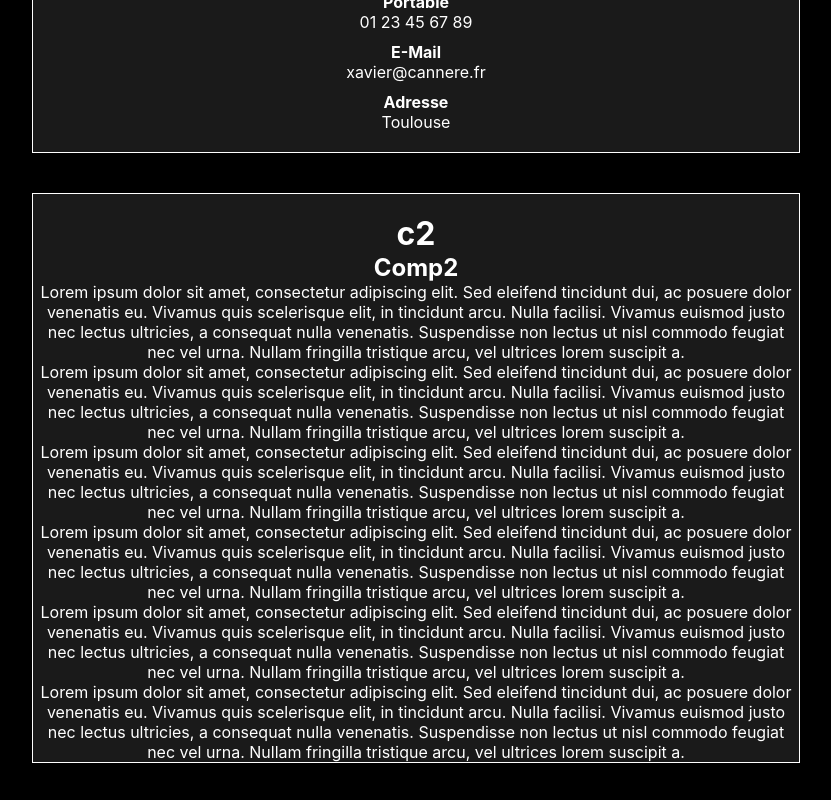
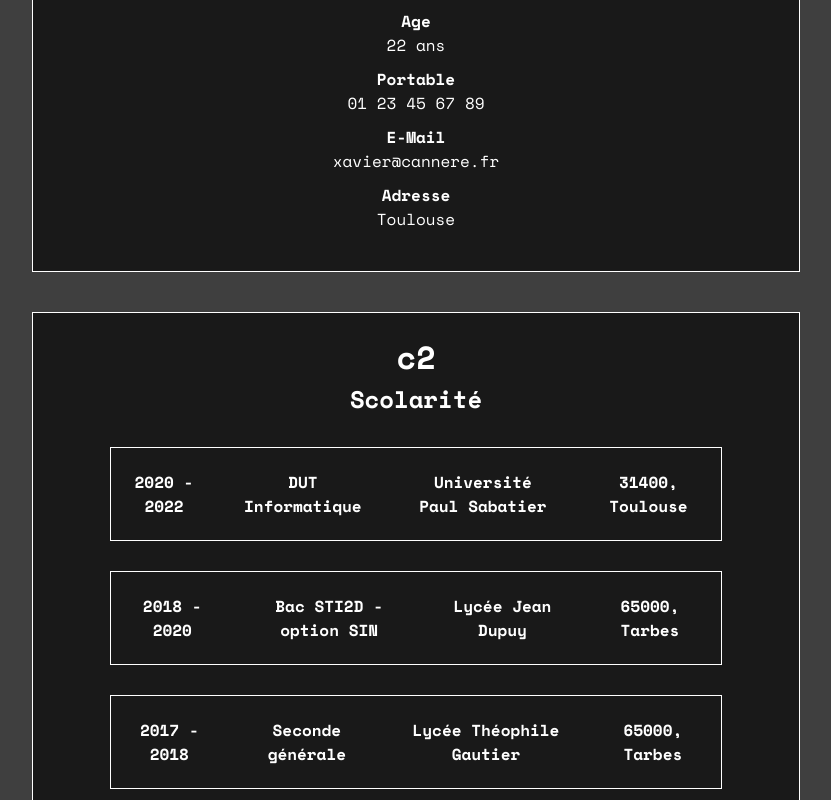
Before and after one commit to XavierCannere/Portfolio, a React (Create React App) app: page / in a window 1280 px wide. Shown: the part 380-1180 px from the top of the page, without its empty margins (224-1055 px from the left). Built offline with nearby package versions, Linux system fonts and the light colour scheme.

Commit message:
[1.5] Test d'un premier thème

```diff
--- a/src/App.css
+++ b/src/App.css
@@ -1,10 +1,13 @@
+@import url('https://fonts.googleapis.com/css2?family=Space+Mono:ital,wght@0,400;0,700;1,400;1,700&display=swap');
+
 * {
   margin: 0;
   padding: 0;
+  font-family: 'Space Mono', monospace;
 }
 
 .App {
   display: flex;
-  background-color: rgb(0, 0, 0);
+  background-color: rgb(63, 63, 63);
   flex-direction: column;
 }
--- /dev/null
+++ b/src/Comp2.css
@@ -0,0 +1,10 @@
+table {
+    border: 1px solid white;
+    width: 80%;
+    margin: auto;
+    margin-top: 30px;
+}
+
+th {
+    padding: 20px;
+}
--- a/src/Comp2.js
+++ b/src/Comp2.js
@@ -1,14 +1,34 @@
+import './Comp2.css';
+
 function Comp2() {
 
     return (
       <div className="Comp2">
-            <h2>Comp2</h2>
-            <p>Lorem ipsum dolor sit amet, consectetur adipiscing elit. Sed eleifend tincidunt dui, ac posuere dolor venenatis eu. Vivamus quis scelerisque elit, in tincidunt arcu. Nulla facilisi. Vivamus euismod justo nec lectus ultricies, a consequat nulla venenatis. Suspendisse non lectus ut nisl commodo feugiat nec vel urna. Nullam fringilla tristique arcu, vel ultrices lorem suscipit a.</p>
-            <p>Lorem ipsum dolor sit amet, consectetur adipiscing elit. Sed eleifend tincidunt dui, ac posuere dolor venenatis eu. Vivamus quis scelerisque elit, in tincidunt arcu. Nulla facilisi. Vivamus euismod justo nec lectus ultricies, a consequat nulla venenatis. Suspendisse non lectus ut nisl commodo feugiat nec vel urna. Nullam fringilla tristique arcu, vel ultrices lorem suscipit a.</p>
-            <p>Lorem ipsum dolor sit amet, consectetur adipiscing elit. Sed eleifend tincidunt dui, ac posuere dolor venenatis eu. Vivamus quis scelerisque elit, in tincidunt arcu. Nulla facilisi. Vivamus euismod justo nec lectus ultricies, a consequat nulla venenatis. Suspendisse non lectus ut nisl commodo feugiat nec vel urna. Nullam fringilla tristique arcu, vel ultrices lorem suscipit a.</p>
-            <p>Lorem ipsum dolor sit amet, consectetur adipiscing elit. Sed eleifend tincidunt dui, ac posuere dolor venenatis eu. Vivamus quis scelerisque elit, in tincidunt arcu. Nulla facilisi. Vivamus euismod justo nec lectus ultricies, a consequat nulla venenatis. Suspendisse non lectus ut nisl commodo feugiat nec vel urna. Nullam fringilla tristique arcu, vel ultrices lorem suscipit a.</p>
-            <p>Lorem ipsum dolor sit amet, consectetur adipiscing elit. Sed eleifend tincidunt dui, ac posuere dolor venenatis eu. Vivamus quis scelerisque elit, in tincidunt arcu. Nulla facilisi. Vivamus euismod justo nec lectus ultricies, a consequat nulla venenatis. Suspendisse non lectus ut nisl commodo feugiat nec vel urna. Nullam fringilla tristique arcu, vel ultrices lorem suscipit a.</p>
-            <p>Lorem ipsum dolor sit amet, consectetur adipiscing elit. Sed eleifend tincidunt dui, ac posuere dolor venenatis eu. Vivamus quis scelerisque elit, in tincidunt arcu. Nulla facilisi. Vivamus euismod justo nec lectus ultricies, a consequat nulla venenatis. Suspendisse non lectus ut nisl commodo feugiat nec vel urna. Nullam fringilla tristique arcu, vel ultrices lorem suscipit a.</p>
+        <h2>Scolarité</h2>
+        <table>
+          <tr>
+            <th class='th1'>2020 - 2022</th>
+            <th class='th2'>DUT  Informatique</th>
+            <th class='th3'>Université Paul Sabatier</th>
+            <th class='th4'>31400, Toulouse</th>
+          </tr>
+        </table>
+        <table>
+          <tr>
+            <th class='th1'>2018 - 2020</th>
+            <th class='th2'>Bac STI2D - option SIN</th>
+            <th class='th3'>Lycée Jean Dupuy</th>
+            <th class='th4'>65000, Tarbes</th>
+          </tr>
+        </table>
+        <table>
+          <tr>
+            <th class='th1'>2017 - 2018</th>
+            <th class='th2'>Seconde générale</th>
+            <th class='th3'>Lycée Théophile Gautier</th>
+            <th class='th4'>65000, Tarbes</th>
+          </tr>
+        </table>
       </div>
     );
   }
--- a/src/Content.css
+++ b/src/Content.css
@@ -1,9 +1,9 @@
 .Content {
-    padding-top: 20px;
+    padding: 20px 0;
     margin: 20px 20%;
     height: auto;
     text-align: center;
-    background-color: rgba(255, 255, 255, 0.1);
+    background-color: rgba(0, 0, 0, 0.6);
     color: rgb(255, 255, 255);
     border: 1px solid white;
 }
--- a/src/Header.css
+++ b/src/Header.css
@@ -1,12 +1,13 @@
 .Header {
     height: 6vh;
     width: 100%;
-    background-color: red;
+    background-color: black;
     display: flex;
     align-items: center;
     position: sticky;
     top: 0;
     z-index: 1000;
+    color: white;
 }
 
 .headerUl {
@@ -25,5 +26,5 @@
 }
 
 .headerLi:hover {
-    background-color: blue;
+    background-color: rgba(255, 255, 255, 0.6);
 }
```
